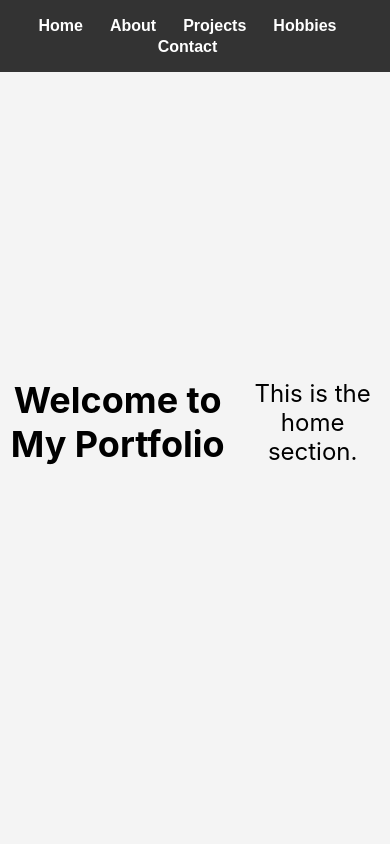
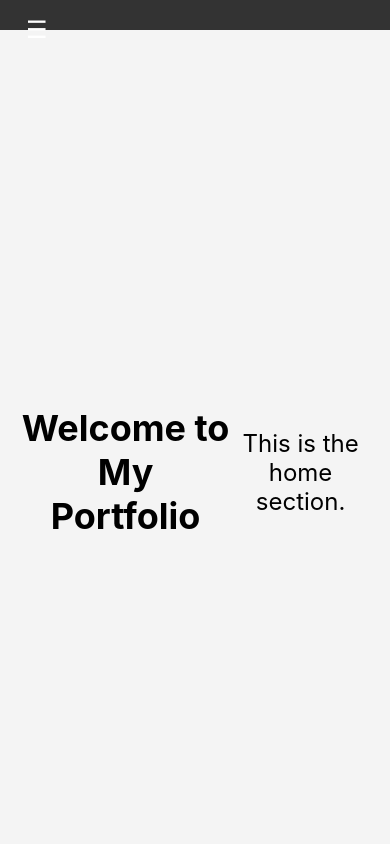
Before and after one commit to all059/all059.github.io, a React (Create React App) app in the folder my-portfolio/: page / in a window 390 px wide. Shown: the top 844 px of the page. Built offline with nearby package versions, Linux system fonts and the light colour scheme.

Commit message:
adding mobile view

```diff
--- a/my-portfolio/src/App.js
+++ b/my-portfolio/src/App.js
@@ -3,6 +3,7 @@ import "./styles.css";
 
 const App = () => {
     const [scrolled, setScrolled] = useState(false);
+    const [menuOpen, setMenuOpen] = useState(false);
 
     const handleScroll = () => {
         if (window.scrollY > 50) {
@@ -29,16 +30,23 @@ const App = () => {
 
     return (
         <div className="App">
-            <nav className={scrolled ? "scrolled" : ""}>
-                <ul>
+            {/* Navbar */}
+            <nav className={`navbar ${scrolled ? "scrolled fade-in" : ""}`}>
+                <div className="nav-container">
+                    <button className="menu-toggle" onClick={() => setMenuOpen(!menuOpen)}>
+                        ☰
+                    </button>
+                    <ul className={menuOpen ? "nav-links open" : "nav-links"}>
                         <li><button onClick={() => scrollToSection("home")}>Home</button></li>
                         <li><button onClick={() => scrollToSection("about")}>About</button></li>
                         <li><button onClick={() => scrollToSection("projects")}>Projects</button></li>
                         <li><button onClick={() => scrollToSection("hobbies")}>Hobbies</button></li>
                         <li><button onClick={() => scrollToSection("contact")}>Contact</button></li>
                     </ul>
+                </div>
             </nav>
 
+            {/* Sections */}
             <section id="home" className="section">
                 <h1>Welcome to My Portfolio</h1>
                 <p>This is the home section.</p>
--- a/my-portfolio/src/styles.css
+++ b/my-portfolio/src/styles.css
@@ -1,35 +1,55 @@
-/* Sticky Transparent Navbar */
-nav {
+/* Navbar */
+.navbar {
   position: fixed;
   top: 0;
   left: 0;
   width: 100%;
-  padding: 15px 0;
-  background-color: #333;
-  transition: background-color 0.3s ease-in-out;
+  padding: 15px 20px;
+  background-color: #333; /* Initially dark gray */
+  transition: background-color 0.3s ease-in-out, backdrop-filter 0.3s ease-in-out, box-shadow 0.3s ease-in-out, opacity 0.5s ease-in-out;
   z-index: 1000;
   text-align: center;
+  display: flex;
+  justify-content: center; /* Center navbar items */
+  align-items: center;
+  opacity: 1;
 }
 
-nav.scrolled {
-  background-color: rgba(0, 0, 0, 0.8); /* Darker when scrolled */
-  backdrop-filter: blur(5px); /* Adds a slight blur effect */
-  box-shadow: 0 4px 6px rgba(0, 0, 0, 0.1); /* Adds a soft drop shadow */
+.navbar.scrolled {
+  background-color: rgba(51, 51, 51, 0.8); /* Becomes semi-transparent when scrolling */
+  backdrop-filter: blur(5px); /* Adds a blur effect */
+  box-shadow: 0 8px 15px rgba(0, 0, 0, 0.2); /* Larger drop shadow */
 }
 
+/* Fade-in effect */
+.fade-in {
+  animation: fadeIn 0.5s ease-in-out;
+}
 
-nav ul {
+@keyframes fadeIn {
+  from {
+      opacity: 0;
+  }
+  to {
+      opacity: 1;
+  }
+}
+
+/* Centered Navbar Links */
+.nav-links {
   list-style-type: none;
   padding: 0;
   margin: 0;
+  display: flex;
+  justify-content: center; /* Center links */
+  align-items: center;
 }
 
-nav ul li {
-  display: inline;
-  margin-right: 15px;
+.nav-links li {
+  margin: 0 15px; /* Add spacing between options */
 }
 
-nav ul li button {
+.nav-links li button {
   background: none;
   border: none;
   color: white;
@@ -38,10 +58,51 @@ nav ul li button {
   font-weight: bold;
 }
 
-nav ul li button:hover {
+.nav-links li button:hover {
   text-decoration: underline;
 }
 
+/* Mobile Hamburger Menu */
+.menu-toggle {
+  display: none;
+  font-size: 24px;
+  background: none;
+  border: none;
+  color: white;
+  cursor: pointer;
+  position: absolute;
+  left: 20px; /* Position hamburger icon on the left */
+}
+
+@media (max-width: 768px) {
+  .menu-toggle {
+      display: block;
+  }
+
+  .nav-links {
+      display: none;
+      flex-direction: column;
+      position: absolute;
+      top: 60px;
+      left: 50%;
+      transform: translateX(-50%);
+      width: 90%;
+      background-color: rgba(51, 51, 51, 0.95);
+      text-align: center;
+      padding: 10px 0;
+      border-radius: 8px;
+  }
+
+  .nav-links.open {
+      display: flex;
+  }
+
+  .nav-links li {
+      margin: 10px 0;
+  }
+}
+
+/* Sections */
 .section {
   height: 100vh;
   display: flex;
@@ -49,6 +110,7 @@ nav ul li button:hover {
   justify-content: center;
   text-align: center;
   font-size: 24px;
+  padding: 50px 20px;
 }
 
 #home {
@@ -70,6 +132,7 @@ nav ul li button:hover {
 #contact {
   background-color: #777;
 }
+
 /* Back to Top Button */
 .back-to-top {
   position: fixed;
```
Lines whose indentation alone changed are shown as unchanged.
